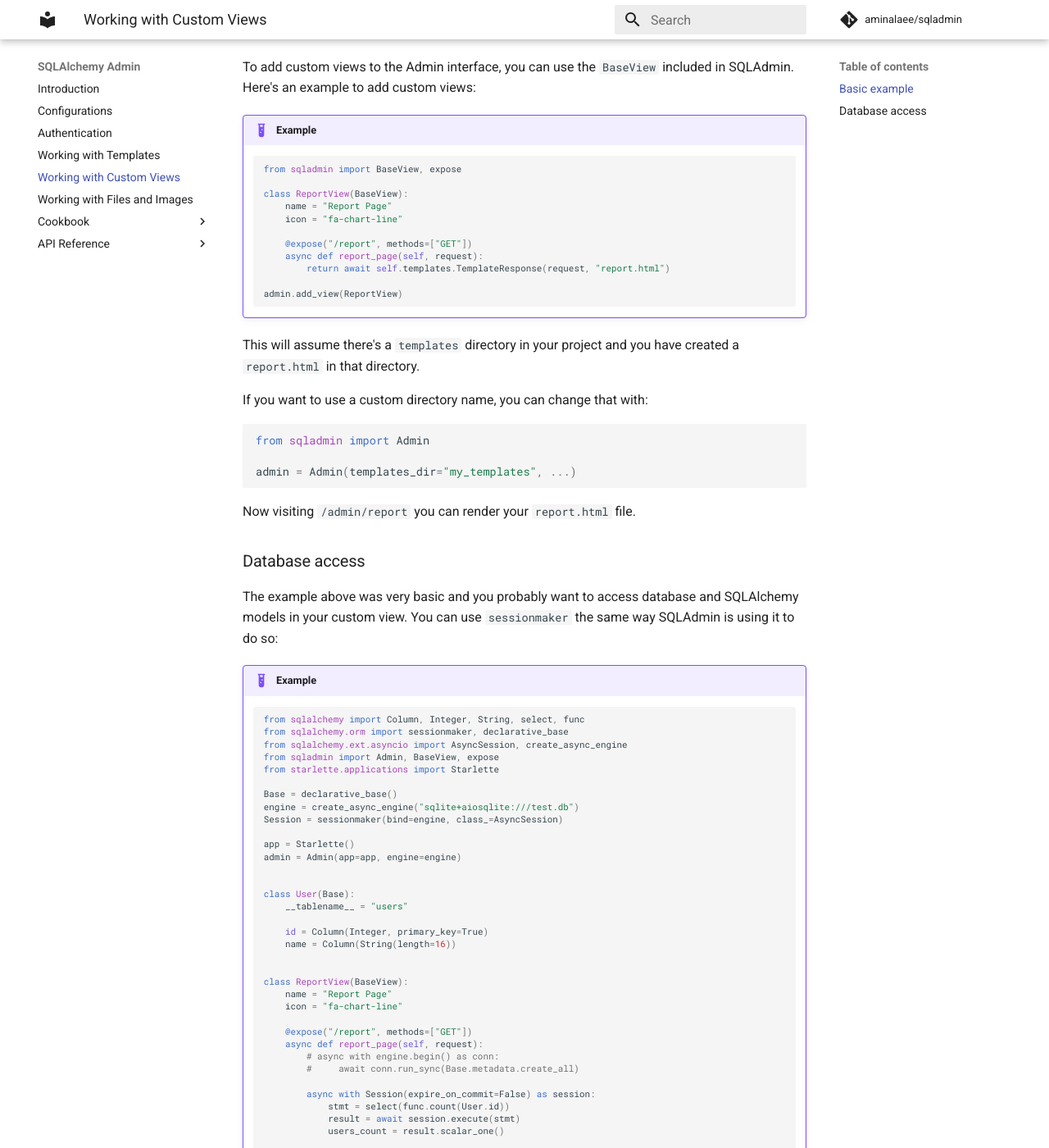
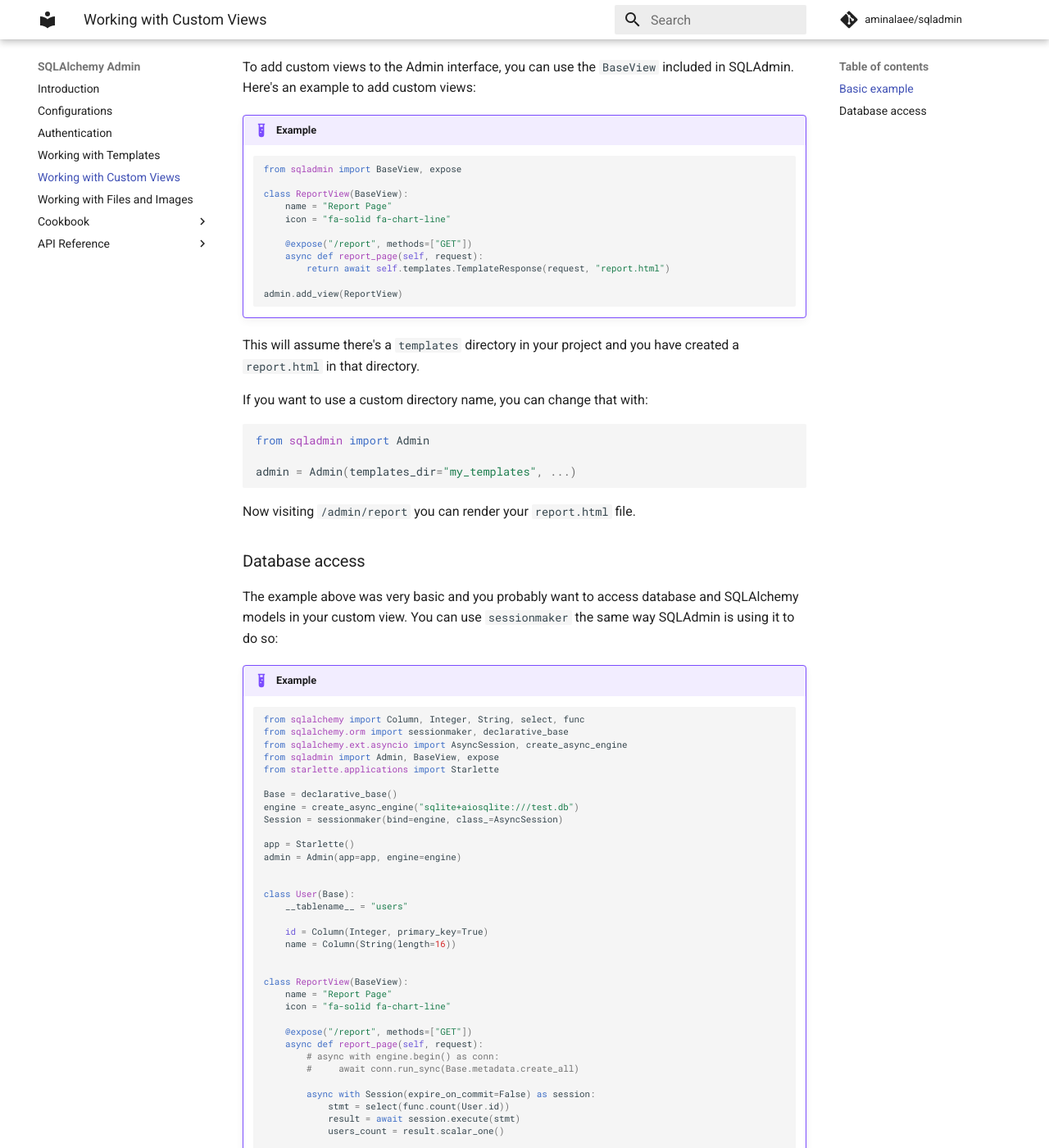
Before and after one commit to aminalaee/sqladmin, an MkDocs documentation site: the page built from docs/writing_custom_views.md, in a window 1280 px wide and 1400 px high, scrolled down 224 px. Shown: the whole window at 82% size. Built offline with MkDocs 1.6.1 and Material for MkDocs 9.7.7, drawn with Linux system fonts in a browser that asks for light colours; comment, search, counter and statistics services are not loaded.

Commit message:
Fix docs: icon not rendered in writing custom views (#664)

```diff
--- a/docs/writing_custom_views.md
+++ b/docs/writing_custom_views.md
@@ -11,7 +11,7 @@
 
     class ReportView(BaseView):
         name = "Report Page"
-        icon = "fa-chart-line"
+        icon = "fa-solid fa-chart-line"
 
         @expose("/report", methods=["GET"])
         async def report_page(self, request):
@@ -62,7 +62,7 @@
 
     class ReportView(BaseView):
         name = "Report Page"
-        icon = "fa-chart-line"
+        icon = "fa-solid fa-chart-line"
 
         @expose("/report", methods=["GET"])
         async def report_page(self, request):
```
